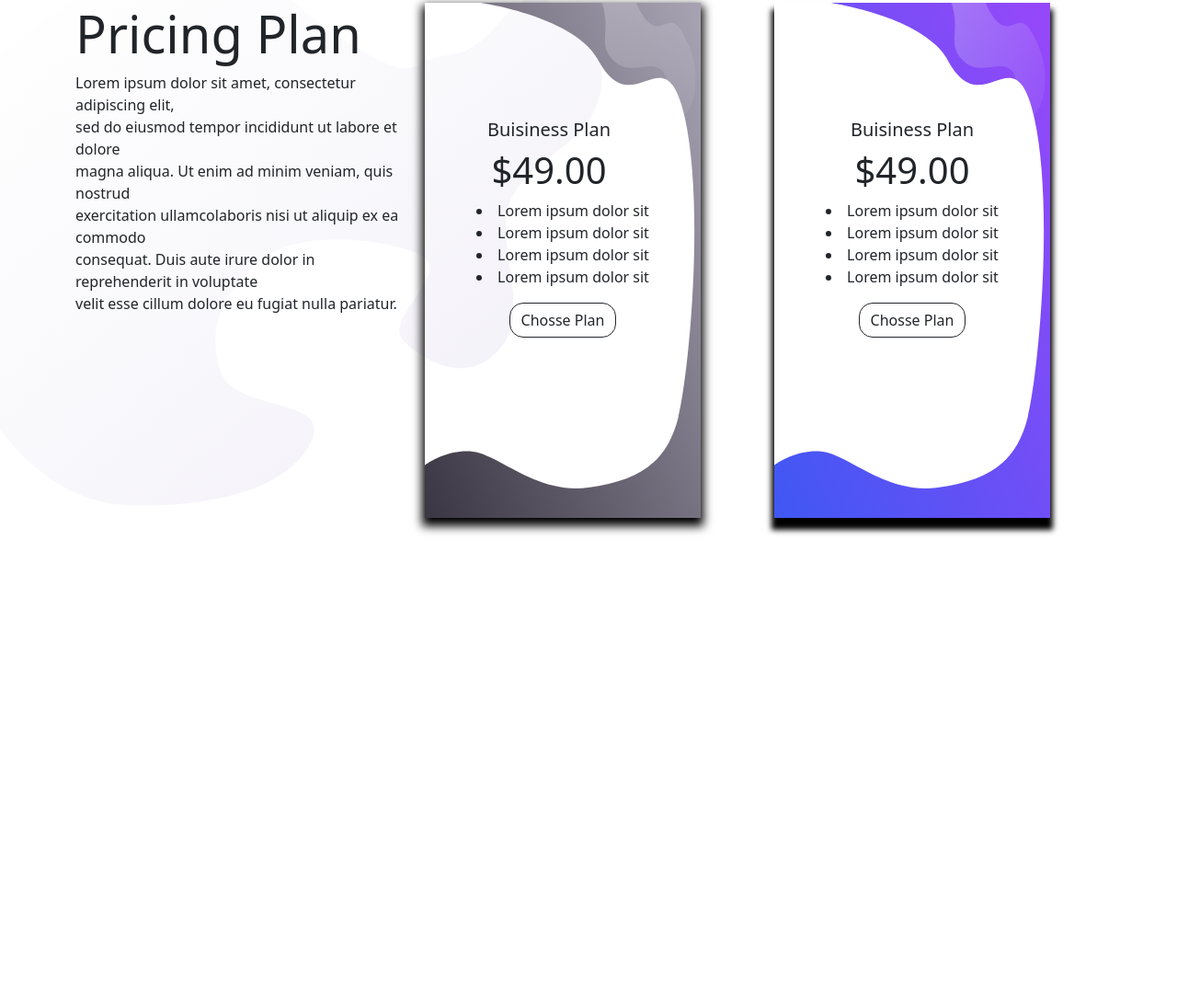
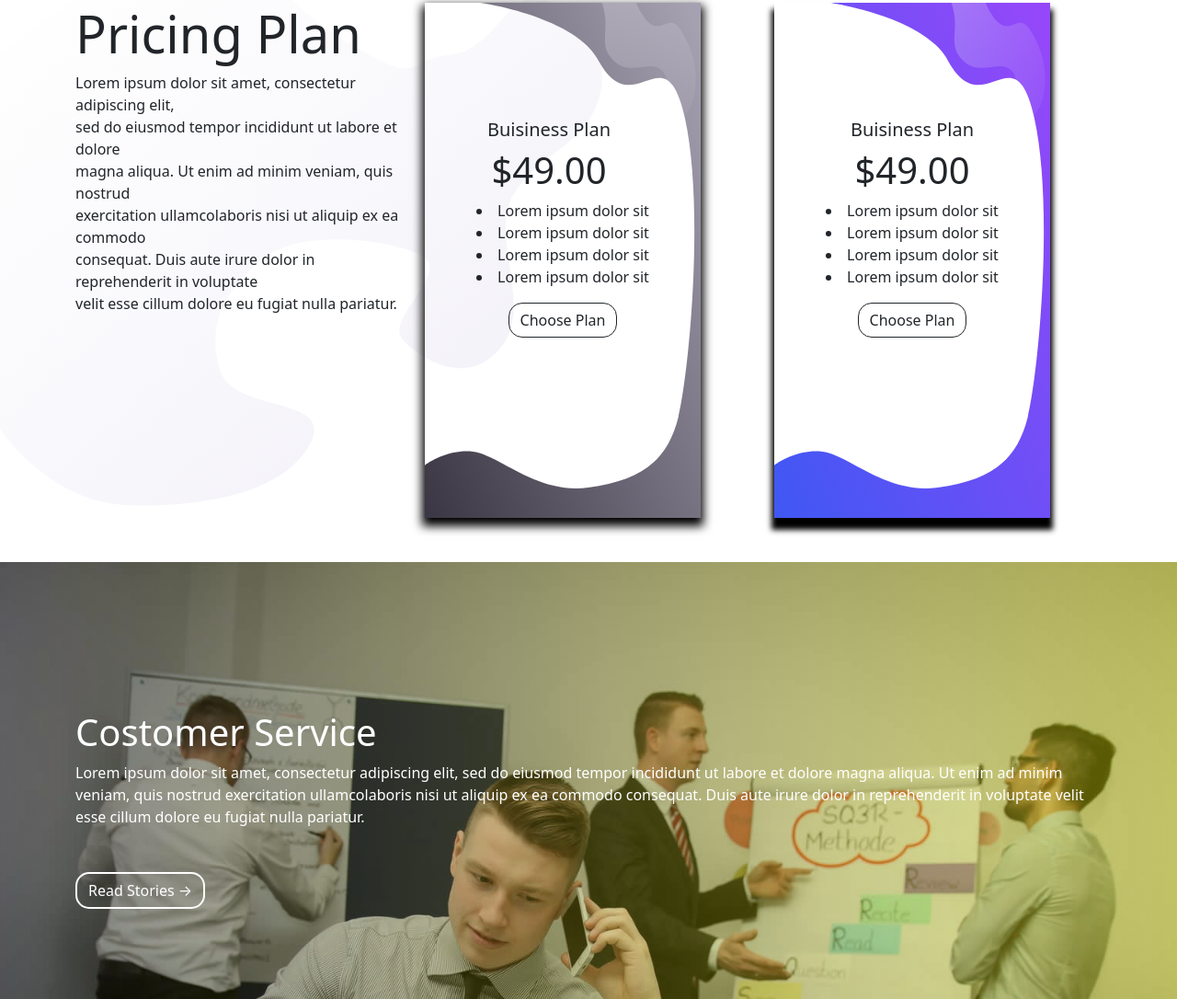
Before and after one commit to hmoustaphaousmane/responsive-website-with-html-css-and-bootstrap, a plain HTML site: page index.html in a window 1280 px wide. Shown: the part 3308-4394 px from the top of the page at 92% size. Before the commit the page ends 3919 px from the top, so only its background shows below. Drawn offline with nearby package versions, Linux system fonts and the light colour scheme.

Commit message:
feat: add customer service section

```diff
--- a/css/style.css
+++ b/css/style.css
@@ -90,3 +90,17 @@ body {
 .pricing-head {
     padding-top: 42%;
 }
+
+.customer-service {
+    color: white;
+    padding: 50px 0;
+    background-image: linear-gradient(to right, rgba(0, 0, 0, 0.356), rgba(255, 255, 0, 0.356)), url("../images/bg-testimonials.png");
+    background-size: cover;
+    background-attachment: fixed;
+}
+
+#btn-customer {
+    color: white;
+    border: 2px solid white;
+    border-radius: 15px;
+}
--- a/index.html
+++ b/index.html
@@ -225,7 +225,7 @@
                                     <li>Lorem ipsum dolor sit</li>
                                 </dl>
                             </div>
-                            <a href="#" class="btn btn-outline-dark" style="border-radius: 15px;">Chosse Plan</a>
+                            <a href="#" class="btn btn-outline-dark" style="border-radius: 15px;">Choose Plan</a>
                         </div>
                     </div>
                 </div>
@@ -244,7 +244,7 @@
                                     <li>Lorem ipsum dolor sit</li>
                                 </dl>
                             </div>
-                            <a href="#" class="btn btn-outline-dark" style="border-radius: 15px;">Chosse Plan</a>
+                            <a href="#" class="btn btn-outline-dark" style="border-radius: 15px;">Choose Plan</a>
                         </div>
                     </div>
                 </div>
@@ -261,8 +261,27 @@
                             <li>Lorem ipsum dolor sit</li>
                         </dl>
                     </div>
-                    <a href="#" class="btn btn-outline-dark" style="border-radius: 15px;">Chosse Plan</a>
+                    <a href="#" class="btn btn-outline-dark" style="border-radius: 15px;">Choose Plan</a>
                 </div> -->
+            </div>
+        </div>
+    </section>
+
+    <section class="customer-service">
+        <div class="container">
+            <div class="row" style="margin-top: 10%;">
+                <div class="col mb-5">
+                    <h1>Costomer Service</h1>
+                    <p class="mb-5">
+                        Lorem ipsum dolor sit amet, consectetur adipiscing elit,
+                        sed do eiusmod tempor incididunt ut labore et dolore
+                        magna aliqua. Ut enim ad minim veniam, quis nostrud
+                        exercitation ullamcolaboris nisi ut aliquip ex ea commodo
+                        consequat. Duis aute irure dolor in reprehenderit in voluptate
+                        velit esse cillum dolore eu fugiat nulla pariatur.
+                    </p>
+                    <a href="#" class="btn btn-ghost" role="button" id="btn-customer">Read Stories &rarr;</a>
+                </div>
             </div>
         </div>
     </section>
```
Also changed, not shown: images/bg-testimonials.png (added).
